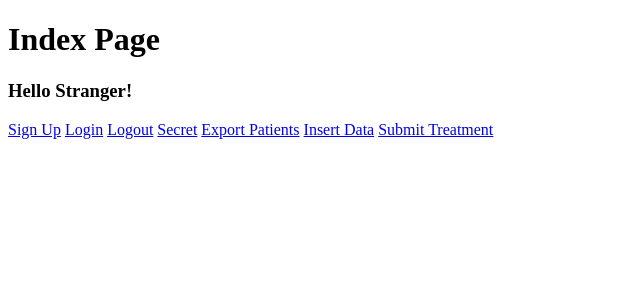
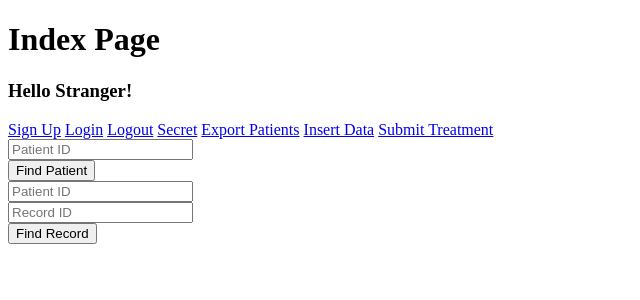
Before and after one commit to seinemichael223/safana-bekam-api, a Flask app: page / in a window 1280 px wide. Shown: the top 300 px of the page, without its empty margins (0-640 px from the left). Run offline with Flask 3, Linux system fonts and the light colour scheme.

Commit message:
can now export specific records from patient

```diff
--- a/routes.py
+++ b/routes.py
@@ -283,6 +283,125 @@ def register_routes(app, db, bcrypt):
             db.session.rollback()
             return jsonify({'error': str(e)}), 500
 
+
+
+    @app.route("/export-patient-record", methods=["POST"])
+    def export_patient_records():
+        try:
+            # Get patient ID from form data
+            patient_id = request.form.get("patient_id")
+
+            if not patient_id:
+                return jsonify({"status": "failed", "message": "Patient ID is required"}), 400
+
+            # Query the patient records for the given patient ID
+            patient_records = PatientRecord.query.filter_by(patient_id=patient_id).all()
+
+            if not patient_records:
+                return jsonify({"status": "failed", "message": "No records found for the given patient ID"}), 404
+
+            # Prepare data
+            records_data = []
+
+            for record in patient_records:
+                # Query acupuncture points related to the record
+                acupoints = AcupuncturePoint.query.filter_by(record_id=record.record_id).all()
+
+                # Group acupuncture points by body part
+                remarks = {}
+                for acupoint in acupoints:
+                    body_part = acupoint.body_part
+                    if body_part not in remarks:
+                        remarks[body_part] = []
+                    remarks[body_part].append({
+                        "coordinate_x": acupoint.coordinate_x,
+                        "coordinate_y": acupoint.coordinate_y,
+                        "skin_reaction": acupoint.skin_reaction,
+                        "blood_quantity": acupoint.blood_quantity,
+                    })
+
+                # Convert remarks dictionary into the required format
+                remarks_list = [
+                    {"body_part": part, "acupoint": points} for part, points in remarks.items()
+                ]
+
+                # Append record data
+                records_data.append({
+                    "id": record.record_id,
+                    "patient_id": record.patient_id,
+                    "therapist_id": record.therapist_id,
+                    "created_data": record.date.strftime("%d/%m/%Y"),
+                    "frequency": record.frequency,
+                    "blood_pressure_before": record.blood_pressure_before,
+                    "blood_pressure_after": record.blood_pressure_after,
+                    "package": record.package,
+                    "health_complications": record.health_complications,
+                    "comments": record.comments,
+                    "remarks": remarks_list,
+                })
+
+            return jsonify({"status": "success", "data": records_data}), 200
+
+        except Exception as e:
+            return jsonify({"status": "failed", "message": f"An error occurred: {str(e)}"}), 500
+
+    @app.route("/export-patient-record-visit", methods=["POST"])
+    def export_patient_record_visit():
+        try:
+            # Get patient ID and frequency from form data
+            patient_id = request.form.get("patient_id")
+            record_id = request.form.get("record_id")
+
+            if not patient_id or not record_id:
+                return jsonify({"status": "failed", "message": "Patient ID and Record ID are required"}), 400
+
+            # Query the patient record for the given patient ID and record id
+            record = PatientRecord.query.filter_by(patient_id=patient_id, record_id=record_id).first()
+
+            if not record:
+                return jsonify({"status": "failed", "message": "No record found for the given patient ID and record ID"}), 404
+
+            # Query acupuncture points related to the record
+            acupoints = AcupuncturePoint.query.filter_by(record_id=record.record_id).all()
+
+            # Group acupuncture points by body part
+            remarks = {}
+            for acupoint in acupoints:
+                body_part = acupoint.body_part
+                if body_part not in remarks:
+                    remarks[body_part] = []
+                remarks[body_part].append({
+                    "coordinate_x": acupoint.coordinate_x,
+                    "coordinate_y": acupoint.coordinate_y,
+                    "skin_reaction": acupoint.skin_reaction,
+                    "blood_quantity": acupoint.blood_quantity,
+                })
+
+            # Convert remarks dictionary into the required format
+            remarks_list = [
+                {"body_part": part, "acupoint": points} for part, points in remarks.items()
+            ]
+
+            # Prepare the data
+            record_data = {
+                "id": record.record_id,
+                "patient_id": record.patient_id,
+                "therapist_id": record.therapist_id,
+                "created_data": record.date.strftime("%d/%m/%Y"),
+                "frequency": record.frequency,
+                "blood_pressure_before": record.blood_pressure_before,
+                "blood_pressure_after": record.blood_pressure_after,
+                "package": record.package,
+                "health_complications": record.health_complications,
+                "comments": record.comments,
+                "remarks": remarks_list,
+            }
+
+            return jsonify({"status": "success", "data": record_data}), 200
+
+        except Exception as e:
+            return jsonify({"status": "failed", "message": f"An error occurred: {str(e)}"}), 500
+
     @app.route("/insert-data", methods=["GET"])
     def insert_data():
         hashed_password_1= bcrypt.generate_password_hash("rehsoz")
@@ -332,31 +451,59 @@ def register_routes(app, db, bcrypt):
 
         record1 = PatientRecord(
             date=datetime.now(),
-            frequency="3",
+            frequency="1",
             blood_pressure_before="120/80",
             blood_pressure_after="118/78",
             package="Standard",
             health_complications="Mild headache",
             comments="Patient responded well",
             patient_id=1,  # Assuming this matches the patient primary key
-            therapist_id=3  # Assuming this matches the user primary key
+            therapist_id=1  # Assuming this matches the user primary key
         )
 
+        record2 = PatientRecord(
+            date=datetime.now(),
+            frequency="2",
+            blood_pressure_before="120/80",
+            blood_pressure_after="118/78",
+            package="Special",
+            health_complications="Evil",
+            comments="Patient responded well enough",
+            patient_id=1,  # Assuming this matches the patient primary key
+            therapist_id=1  # Assuming this matches the user primary key
+        )
         point1 = AcupuncturePoint(
             body_part="Front",
-            coordinate_x=10,
-            coordinate_y=20,
+            coordinate_x=10.54,
+            coordinate_y=24.44,
             skin_reaction=2,
             blood_quantity=5,
             record_id=1  # Assuming this matches the patient record primary key
         )
 
+        point2 = AcupuncturePoint(
+            body_part="Back",
+            coordinate_x=10.12,
+            coordinate_y=29.31,
+            skin_reaction=2,
+            blood_quantity=5,
+            record_id=1  # Assuming this matches the patient record primary key
+        )
+
+        point3 = AcupuncturePoint(
+            body_part="Front",
+            coordinate_x=101.24,
+            coordinate_y=205.50,
+            skin_reaction=2,
+            blood_quantity=5,
+            record_id=2  # Assuming this matches the patient record primary key
+        )
         db.session.add_all([user1, user2, user3, patient1])
         db.session.commit()
 
-        db.session.add(record1)
+        db.session.add_all([record1, record2])
         db.session.commit()
 
-        db.session.add(point1)
+        db.session.add_all([point1, point2, point3])
         db.session.commit()
         return redirect(url_for("index"))
--- a/templates/index.html
+++ b/templates/index.html
@@ -20,5 +20,15 @@
 <a href="{{ url_for('export_patients') }}">Export Patients</a>
 <a href="{{ url_for('insert_data') }}">Insert Data</a>
 <a href="{{ url_for('submit_treatment') }}">Submit Treatment</a>
+<form action="{{ url_for('export_patient_records') }}" method="POST">
+    <input type="number" name="patient_id" placeholder="Patient ID" required="required"><br>
+    <input type="submit" value="Find Patient">
+</form>
+
+<form action="{{ url_for('export_patient_record_visit') }}" method="POST">
+    <input type="number" name="patient_id" placeholder="Patient ID" required="required"><br>
+    <input type="number" name="record_id" placeholder="Record ID" required="required"><br>
+    <input type="submit" value="Find Record">
+</form>
 
 {% endblock %}
```
